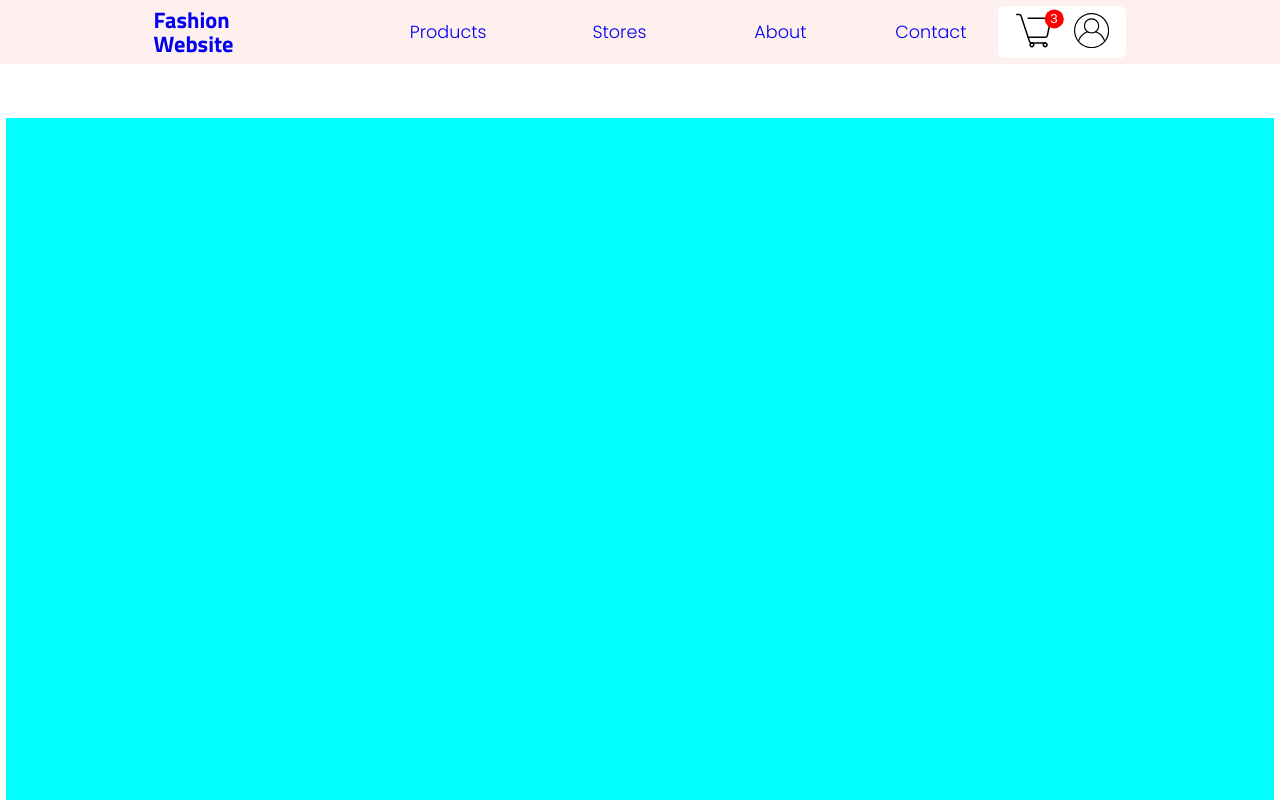
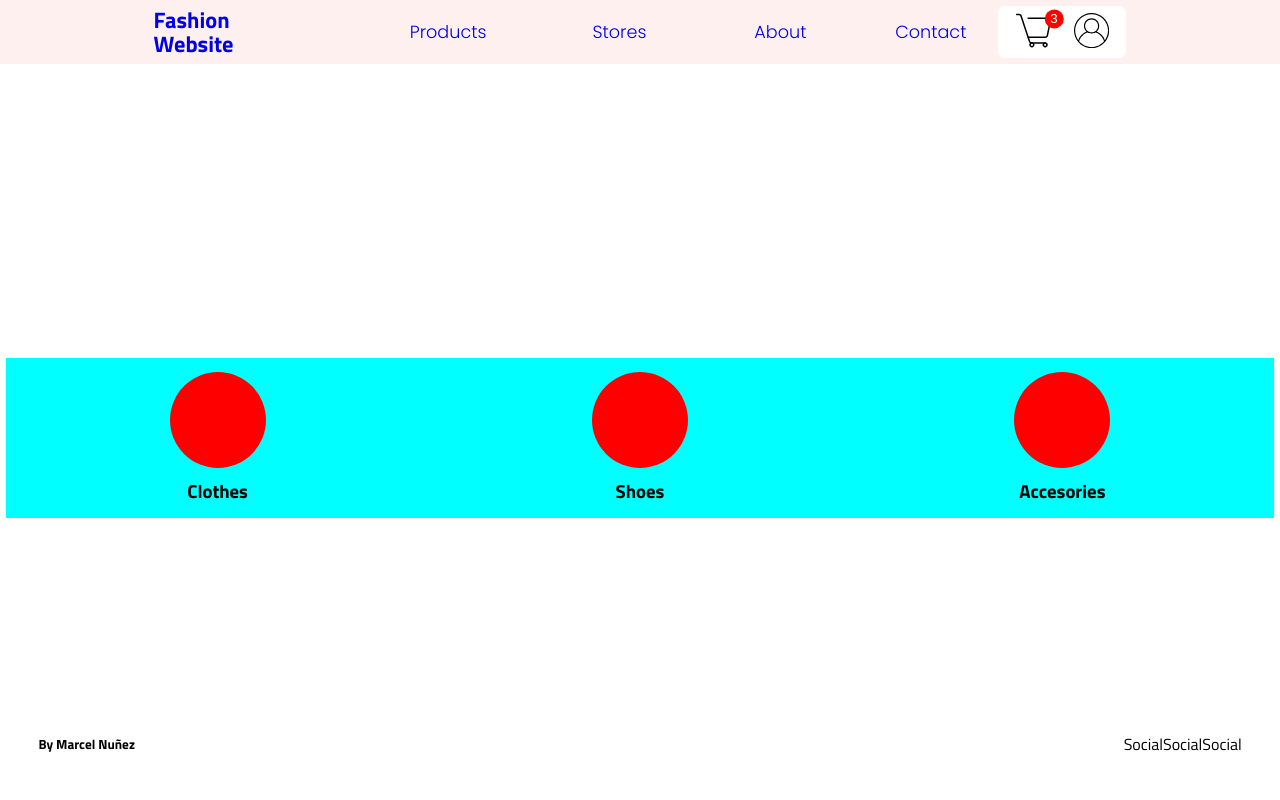
Before and after one commit to MarcelNDG/fashion-for-portfolio, a React (Create React App) app: page /sale in a window 1280 px wide. Shown: the top 800 px of the page. Built offline with nearby package versions, Linux system fonts and the light colour scheme.

Commit message:
Categories top done (must do queries)

```diff
--- a/src/App.css
+++ b/src/App.css
@@ -323,15 +323,36 @@ z-index: 2;
   flex-direction: column;
   margin-top: 6.8rem;
   background-color: blue;
-  height: 100%;
+
 }
 
 .salesWrap h2{
   display: inline-block;
 }
 .categoriesTop{
+ display: grid;
+ grid-template-columns: 1fr 1fr 1fr;
   height: 10rem;
   background-color: aqua;
+}
+
+.categoryContainer{
+  display: flex;
+  flex-direction: column;
+  align-items: center;
+  justify-content: center;
+}
+
+.categoryContainer h3{
+  margin: 0;
+  margin-top: 0.6rem ;
+}
+
+.categoryPic{
+  background-color: red;
+  height: 6rem;
+  width: 6rem;
+  border-radius: 50%;
 }
 
 .saleOptionsWrap{
--- a/src/components/CategoriesTop.js
+++ b/src/components/CategoriesTop.js
@@ -2,10 +2,24 @@ import React from 'react'
 
 
 
-const CategoriesTop = () => {
+const CategoriesTop = ({clothes, shoes, accesories}) => {
     return (
         <>
-            <div className='categoriesTop'></div>
+            <div className='categoriesTop'>
+                <div className='categoryContainer'>
+                    <div className='categoryPic'></div>
+                    <h3>{clothes}</h3>
+                </div>
+                <div className='categoryContainer'>
+                    <div className='categoryPic'></div>
+                    <h3>{shoes}</h3>
+                </div>
+                <div className='categoryContainer'>
+                    <div className='categoryPic'></div>
+                    <h3>{accesories}</h3>
+                </div>
+
+            </div>
         </>
     )
 }
--- a/src/pages/Sale.js
+++ b/src/pages/Sale.js
@@ -18,14 +18,8 @@ const Sale = () => {
         <main>
                 <div className='salesWrap'>
                     <div className='salesContainer'>
-                        <CategoriesTop />
-                        <CategoriesTop />
-                        <CategoriesTop />
-                        <CategoriesTop />
-                        <CategoriesTop />
-                        <CategoriesTop />
-                        <CategoriesTop />
-                        <CategoriesTop />
+                        <CategoriesTop clothes='Clothes' shoes='Shoes' accesories='Accesories' />
+
 
 
 
```
